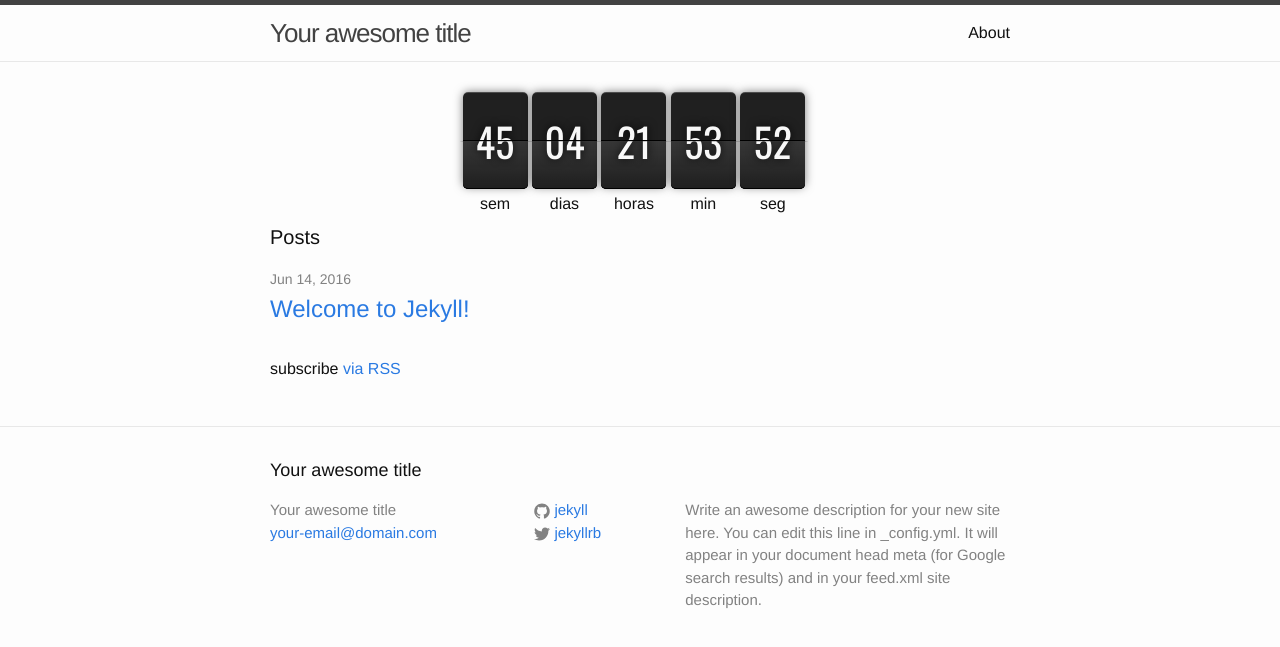
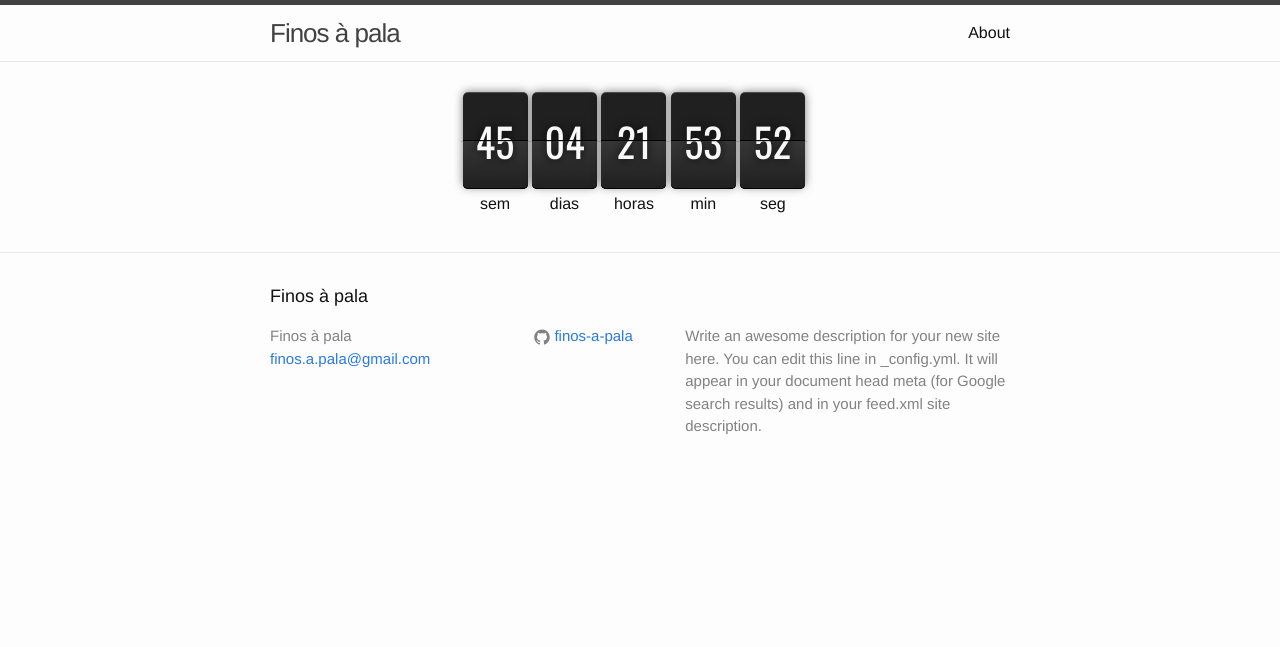
Before and after one commit to finos-a-pala/finos-a-pala.github.io, a Jekyll site: the page built from index.html, in a window 1280 px wide. Shown: the top 647 px of the page. Built offline with Jekyll 4.4.1, drawn with Linux system fonts in a browser that asks for light colours; nearby versions of some CDN libraries.

Commit message:
Nothing to see here

```diff
--- a/_config.yml
+++ b/_config.yml
@@ -6,16 +6,16 @@
 # 'jekyll serve'. If you change this file, please restart the server process.
 
 # Site settings
-title: Your awesome title
-email: your-email@domain.com
+title: Finos à pala
+email: finos.a.pala@gmail.com
 description: > # this means to ignore newlines until "baseurl:"
   Write an awesome description for your new site here. You can edit this
   line in _config.yml. It will appear in your document head meta (for
   Google search results) and in your feed.xml site description.
 baseurl: "" # the subpath of your site, e.g. /blog
 url: "http://yourdomain.com" # the base hostname & protocol for your site
-twitter_username: jekyllrb
-github_username:  jekyll
+github_username:  finos-a-pala
+#twitter_username: jekyllrb
 
 # Build settings
 markdown: kramdown
--- a/_includes/header.html
+++ b/_includes/header.html
@@ -15,9 +15,13 @@
 
 			<div class="trigger">
 				{% for my_page in site.pages %}
+
 				{% if my_page.title %}
+
 				<a class="page-link" href="{{ my_page.url | prepend: site.baseurl }}">{{ my_page.title }}</a>
+
 				{% endif %}
+
 				{% endfor %}
 			</div>
 		</nav>
--- a/index.html
+++ b/index.html
@@ -6,20 +6,4 @@ layout: default
 
 	{% include countdown.html %}
 
-	<h1 class="page-heading">Posts</h1>
-
-	<ul class="post-list">
-		{% for post in site.posts %}
-		<li>
-			<span class="post-meta">{{ post.date | date: "%b %-d, %Y" }}</span>
-
-			<h2>
-				<a class="post-link" href="{{ post.url | prepend: site.baseurl }}">{{ post.title }}</a>
-			</h2>
-		</li>
-		{% endfor %}
-	</ul>
-
-	<p class="rss-subscribe">subscribe <a href="{{ "/feed.xml" | prepend: site.baseurl }}">via RSS</a></p>
-
 </div>
```
Also changed, not shown: index-bak.html (added, +23 -0 lines). Lines whose indentation alone changed are shown as unchanged.
